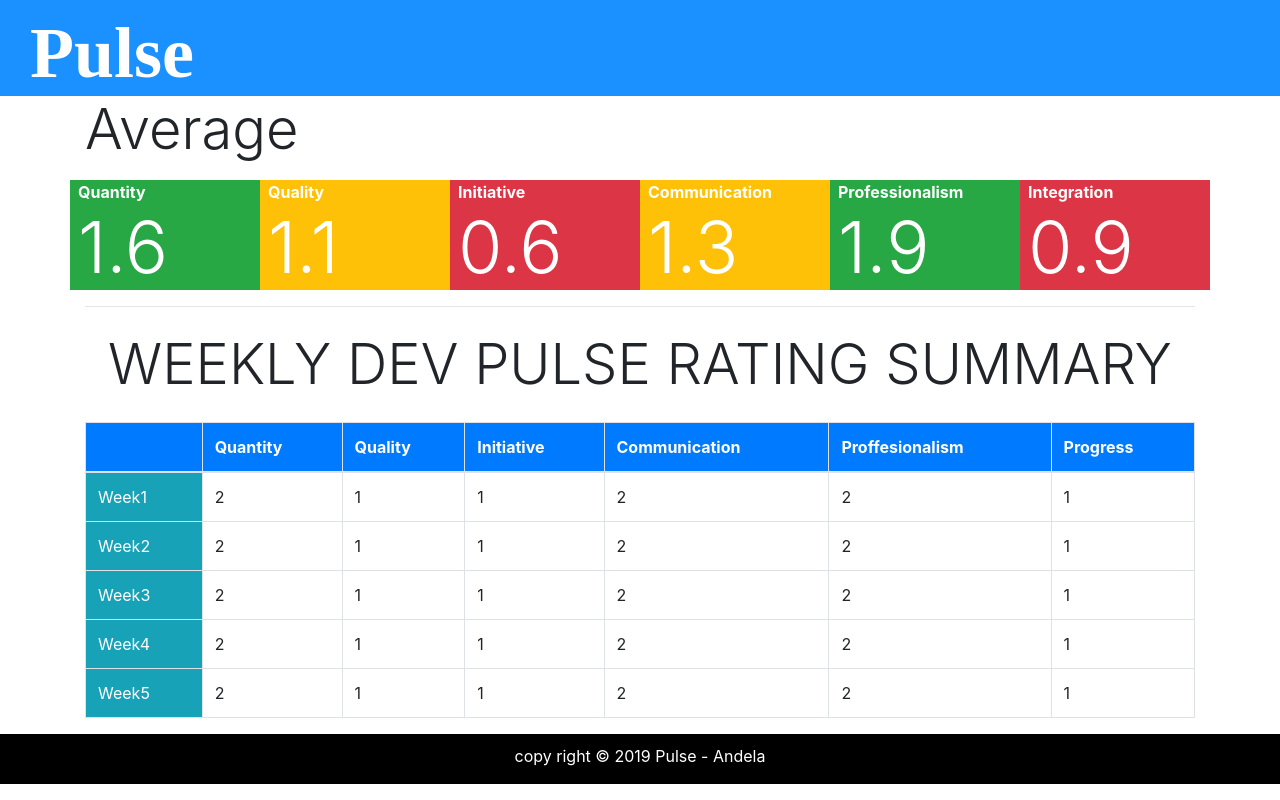
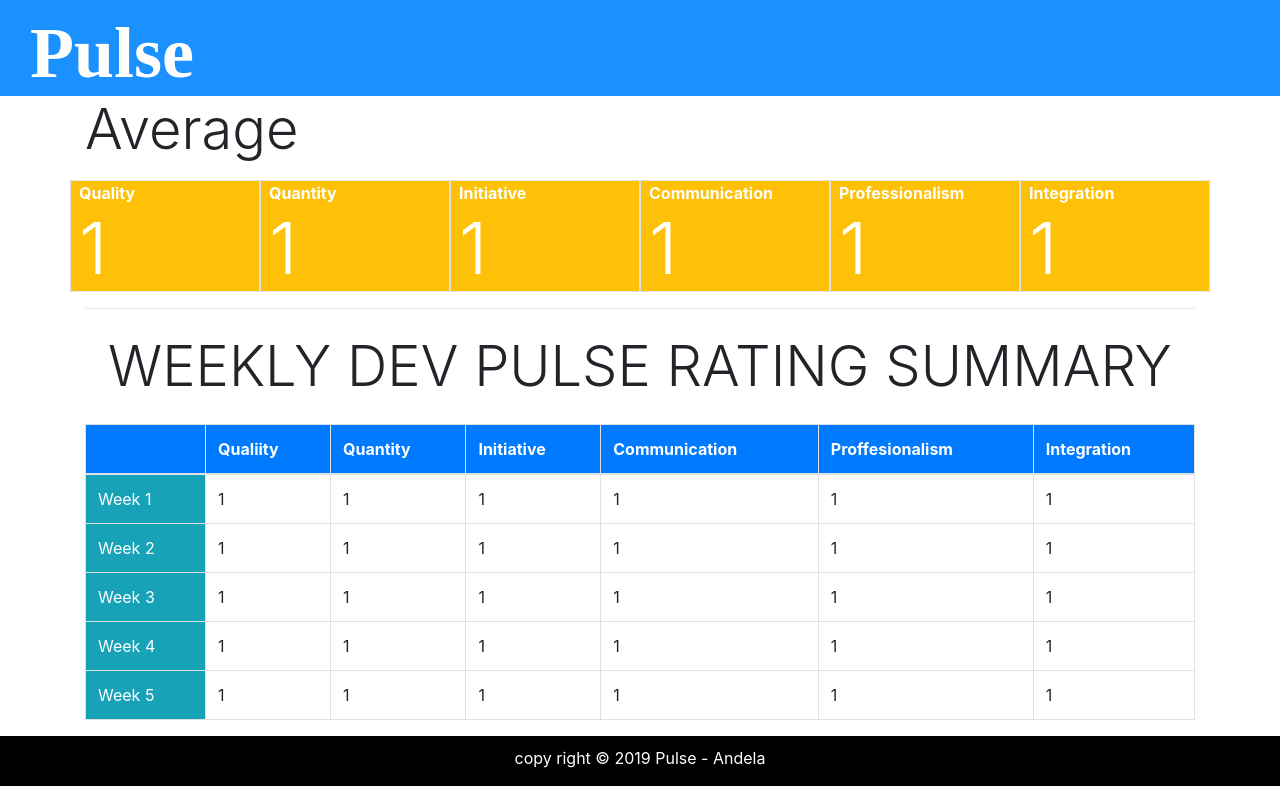
Before and after one commit to higustave12/Pulse-App, a React (Create React App) app: page /developer-dashboard in a window 1280 px wide. Built offline with nearby package versions, Linux system fonts and the light colour scheme.

Commit message:
add engineer dashboard

```diff
--- a/src/App.js
+++ b/src/App.js
@@ -11,9 +11,9 @@ class App extends Component {
       <React.Fragment>
         <Header />
         <Route exact path="/" component={Landing} />
-        <Route exact path="/developer-dashboard" component={Devdashbard} />
-        <Route exact path="/signin" component={Landing} />
-        <Route exact path="/resetpassword" component={Landing} />
+        <Route path="/developer-dashboard" component={Devdashbard} />
+        <Route path="/signin" component={Landing} />
+        <Route path="/resetpassword" component={Landing} />
         <Footer />
       </React.Fragment>
     );
--- a/src/components/developer/average.jsx
+++ b/src/components/developer/average.jsx
@@ -1,56 +1,165 @@
 import React, { Component } from 'react';
+import { weeks } from '../../assets/DB/database'
 
 class Average extends Component{
+  quantityAverage(){
+    const quantity1 = weeks[0].Quantity.score;
+    const quantity2 = weeks[1].Quantity.score;
+    const quantity3 = weeks[2].Quantity.score;
+    const quantity4 = weeks[3].Quantity.score;
+    const quantity5 = weeks[4].Quantity.score;
+    const average = (quantity1 + quantity2 + quantity3 + quantity4 + quantity5) / 5;
+
+      return average;
+  }
+
+  qualityAverage(){
+    const quality1 = weeks[0].Quality.score;
+    const quality2 = weeks[1].Quality.score;
+    const quality3 = weeks[2].Quality.score;
+    const quality4 = weeks[3].Quality.score;
+    const quality5 = weeks[4].Quality.score;
+    const average = (quality1 + quality2 + quality3 + quality4 + quality5) / 5;
+
+      return average;
+  }
+
+  initiativeAverage(){
+    const initiative1 = weeks[0].initiative.score;
+    const initiative2 = weeks[1].initiative.score;
+    const initiative3 = weeks[2].initiative.score;
+    const initiative4 = weeks[3].initiative.score;
+    const initiative5 = weeks[4].initiative.score;
+    const average = (initiative1 + initiative2 + initiative3 + initiative4 + initiative5) / 5;
+
+      return average;
+  }
+
+  communicationAverage(){
+    const communication1 = weeks[0].Communication.score;
+    const communication2 = weeks[1].Communication.score;
+    const communication3 = weeks[2].Communication.score;
+    const communication4 = weeks[3].Communication.score;
+    const communication5 = weeks[4].Communication.score;
+    const average = (communication1 + communication2 + communication3 + communication4 + communication5) / 5;
+
+      return average;
+  }
+
+  professionalismAverage(){
+    const professionalism1 = weeks[0].Professionalism.score;
+    const professionalism2 = weeks[1].Professionalism.score;
+    const professionalism3 = weeks[2].Professionalism.score;
+    const professionalism4 = weeks[3].Professionalism.score;
+    const professionalism5 = weeks[4].Professionalism.score;
+    const average = (professionalism1 + professionalism2 + professionalism3 + professionalism4 + professionalism5) / 5;
+
+      return average;
+  }
+
+  integrationAverage(){
+    const integration1 = weeks[0].Integration.score;
+    const integration2 = weeks[1].Integration.score;
+    const integration3 = weeks[2].Integration.score;
+    const integration4 = weeks[3].Integration.score;
+    const integration5 = weeks[4].Integration.score;
+    const average = (integration1 + integration2 + integration3 + integration4 + integration5) / 5;
+
+      return average;
+  }
+
+  setQuantityColor(){
+    let color = 'col-md-2 border bg-';
+    if(this.quantityAverage() > 1) return color += 'success';
+    if(this.quantityAverage() >= 0 && this.quantityAverage() === 1) return color += 'warning';
+    if(this.quantityAverage() < 0) return color += 'danger';
+  }
+
+  setQualityColor(){
+    let color = 'col-md-2 border bg-';
+    if(this.qualityAverage() > 1) return color += 'success';
+    if(this.qualityAverage() >= 0 && this.qualityAverage() === 1) return color += 'warning';
+    if(this.qualityAverage() < 0) return color += 'danger';
+  }
+
+  setInitiativeColor(){
+    let color = 'col-md-2 border bg-';
+    if(this.initiativeAverage() > 1) return color += 'success';
+    if(this.initiativeAverage() >= 0 && this.initiativeAverage() === 1) return color += 'warning';
+    if(this.initiativeAverage() < 0) return color += 'danger';
+  }
+
+  setCommunicationColor(){
+    let color = 'col-md-2 border bg-';
+    if(this.communicationAverage() > 1) return color += 'success';
+    if(this.communicationAverage() >= 0 && this.communicationAverage() === 1) return color += 'warning';
+    if(this.communicationAverage() < 0) return color += 'danger';
+  }
+
+  setProfessionalismColor(){
+    let color = 'col-md-2 border bg-';
+    if(this.professionalismAverage() > 1) return color += 'success';
+    if(this.professionalismAverage() >= 0 && this.professionalismAverage() === 1) return color += 'warning';
+    if(this.professionalismAverage() < 0) return color += 'danger';
+  }
+
+  setIntegrationColor(){
+    let color = 'col-md-2 border bg-';
+    if(this.integrationAverage() > 1) return color += 'success';
+    if(this.integrationAverage() >= 0 && this.integrationAverage() === 1) return color += 'warning';
+    if(this.integrationAverage() < 0) return color += 'danger';
+  }
+
   render(){
     return (
       <React.Fragment>
         <div className="row">
-          <div className="col-md-2 bg-success">
+          <div className={this.setQualityColor()}>
+            <div className="row">
+              <div className="display-5 font-weight-bold text-white ml-2">Quality</div>
+            </div>
+            <div className="row">
+    <div className="display-3 text-white ml-2">{this.qualityAverage()}</div>
+            </div>
+          </div>
+          <div className={this.setQuantityColor()}>
             <div className="row">
               <div className="display-5 font-weight-bold text-white ml-2">Quantity</div>
             </div>
             <div className="row">
-              <div className="display-3 text-white ml-2">1.6</div>
+              <div className="display-3 text-white ml-2">{this.quantityAverage()}</div>
             </div>
           </div>
-          <div className="col-md-2 bg-warning">
-            <div className="row">
-              <div className="display-5 font-weight-bold text-white ml-2">Quality</div>
-            </div>
-            <div className="row">
-              <div className="display-3 text-white ml-2">1.1</div>
-            </div>
-          </div>
-          <div className="col-md-2 bg-danger">
+          <div className={this.setInitiativeColor()}>
             <div className="row">
               <div className="display-5 font-weight-bold text-white ml-2">Initiative</div>
             </div>
             <div className="row">
-              <div className="display-3 text-white ml-2">0.6</div>
+              <div className="display-3 text-white ml-2">{this.initiativeAverage()}</div>
             </div>
           </div>
-          <div className="col-md-2 bg-warning">
+          <div className={this.setCommunicationColor()}>
             <div className="row">
               <div className="display-5 font-weight-bold text-white ml-2">Communication</div>
             </div>
             <div className="row">
-              <div className="display-3 text-white ml-2">1.3</div>
+    <div className="display-3 text-white ml-2">{this.communicationAverage()}</div>
             </div>
           </div>
-          <div className="col-md-2 bg-success">
+          <div className={this.setProfessionalismColor()}>
             <div className="row">
               <div className="display-5 font-weight-bold text-white ml-2">Professionalism</div>
             </div>
             <div className="row">
-              <div className="display-3 text-white ml-2">1.9</div>
+              <div className="display-3 text-white ml-2">{this.professionalismAverage()}</div>
             </div>
           </div>
-          <div className="col-md-2 bg-danger">
+          <div className={this.setIntegrationColor()}>
             <div className="row">
               <div className="display-5 font-weight-bold text-white ml-2">Integration</div>
             </div>
             <div className="row">
-              <div className="display-3 text-white ml-2">0.9</div>
+    <div className="display-3 text-white ml-2">{this.integrationAverage()}</div>
             </div>
           </div>
         </div>
--- a/src/components/developer/devdashbard.jsx
+++ b/src/components/developer/devdashbard.jsx
@@ -1,76 +1,31 @@
 import React from "react";
 import Average from './average';
+import Thead from './thead';
+import Tbody from './tbody';
+import { weeks } from '../../assets/DB/database';
 import 'bootstrap/dist/css/bootstrap.css'
 
-const Weekdetails = () => {
+const Devdashbard = () => {
+  console.log('Devdashbard');
+
   return <React.Fragment>
             <div className="container">
               <p className="display-4">Average</p>
-              <Average />
+                <Average />
               <hr/>
               <p className="display-4 text-center mt-4">WEEKLY DEV PULSE RATING  SUMMARY</p>
               <table className="table table-bordered mt-4">
                 <thead>
-                  <tr>
-                    <th className="bg-primary text-white">&nbsp;</th>
-                    <th className="bg-primary text-white">Quantity</th>
-                    <th className="bg-primary text-white">Quality</th>
-                    <th className="bg-primary text-white">Initiative</th>
-                    <th className="bg-primary text-white">Communication</th>
-                    <th className="bg-primary text-white">Proffesionalism</th>
-                    <th className="bg-primary text-white">Progress</th>
-                  </tr>
+                  <Thead />
                 </thead>
                 <tbody>
-                  <tr>
-                    <td className="bg-info text-white">Week1</td>
-                    <td>2</td>
-                    <td>1</td>
-                    <td>1</td>
-                    <td>2</td>
-                    <td>2</td>
-                    <td>1</td>
-                  </tr>
-                  <tr>
-                    <td className="bg-info text-white">Week2</td>
-                    <td>2</td>
-                    <td>1</td>
-                    <td>1</td>
-                    <td>2</td>
-                    <td>2</td>
-                    <td>1</td>
-                  </tr>
-                  <tr>
-                    <td className="bg-info text-white">Week3</td>
-                    <td>2</td>
-                    <td>1</td>
-                    <td>1</td>
-                    <td>2</td>
-                    <td>2</td>
-                    <td>1</td>
-                  </tr>
-                  <tr>
-                    <td className="bg-info text-white">Week4</td>
-                    <td>2</td>
-                    <td>1</td>
-                    <td>1</td>
-                    <td>2</td>
-                    <td>2</td>
-                    <td>1</td>
-                  </tr>
-                  <tr>
-                    <td className="bg-info text-white">Week5</td>
-                    <td>2</td>
-                    <td>1</td>
-                    <td>1</td>
-                    <td>2</td>
-                    <td>2</td>
-                    <td>1</td>
-                  </tr>
+                  {weeks.map((week, index)=>{
+                    return <Tbody key={index} week={week}/>;
+                  })}
                 </tbody>
               </table>
             </div>
           </React.Fragment>;
 };
 
-export default Weekdetails;
+export default Devdashbard;
--- /dev/null
+++ b/src/components/developer/tbody.jsx
@@ -0,0 +1,18 @@
+import React, { Component } from 'react';
+
+class Tbody extends Component{
+  render(){
+    return <React.Fragment>
+      <tr>
+        <td className="bg-info text-white">Week {this.props.week.week}</td>
+                    <td>{this.props.week.Quality.score}</td>
+                    <td>{this.props.week.Quantity.score}</td>
+                    <td>{this.props.week.initiative.score}</td>
+                    <td>{this.props.week.Communication.score}</td>
+                    <td>{this.props.week.Professionalism.score}</td>
+                    <td>{this.props.week.Integration.score}</td>
+                  </tr>
+    </React.Fragment>
+  }
+}
+export default Tbody;
--- /dev/null
+++ b/src/components/developer/thead.jsx
@@ -0,0 +1,18 @@
+import React, { Component } from 'react';
+
+class Thead extends Component{
+
+  render(){
+    return <tr>
+    <th className="bg-primary text-white">&nbsp;</th>
+    <th className="bg-primary text-white">Qualiity</th>
+    <th className="bg-primary text-white">Quantity</th>
+    <th className="bg-primary text-white">Initiative</th>
+    <th className="bg-primary text-white">Communication</th>
+    <th className="bg-primary text-white">Proffesionalism</th>
+    <th className="bg-primary text-white">Integration</th>
+  </tr>
+  }
+}
+
+export default Thead;
```
Also changed, not shown: 2 other files (tests, documents, lock files or other folders).
